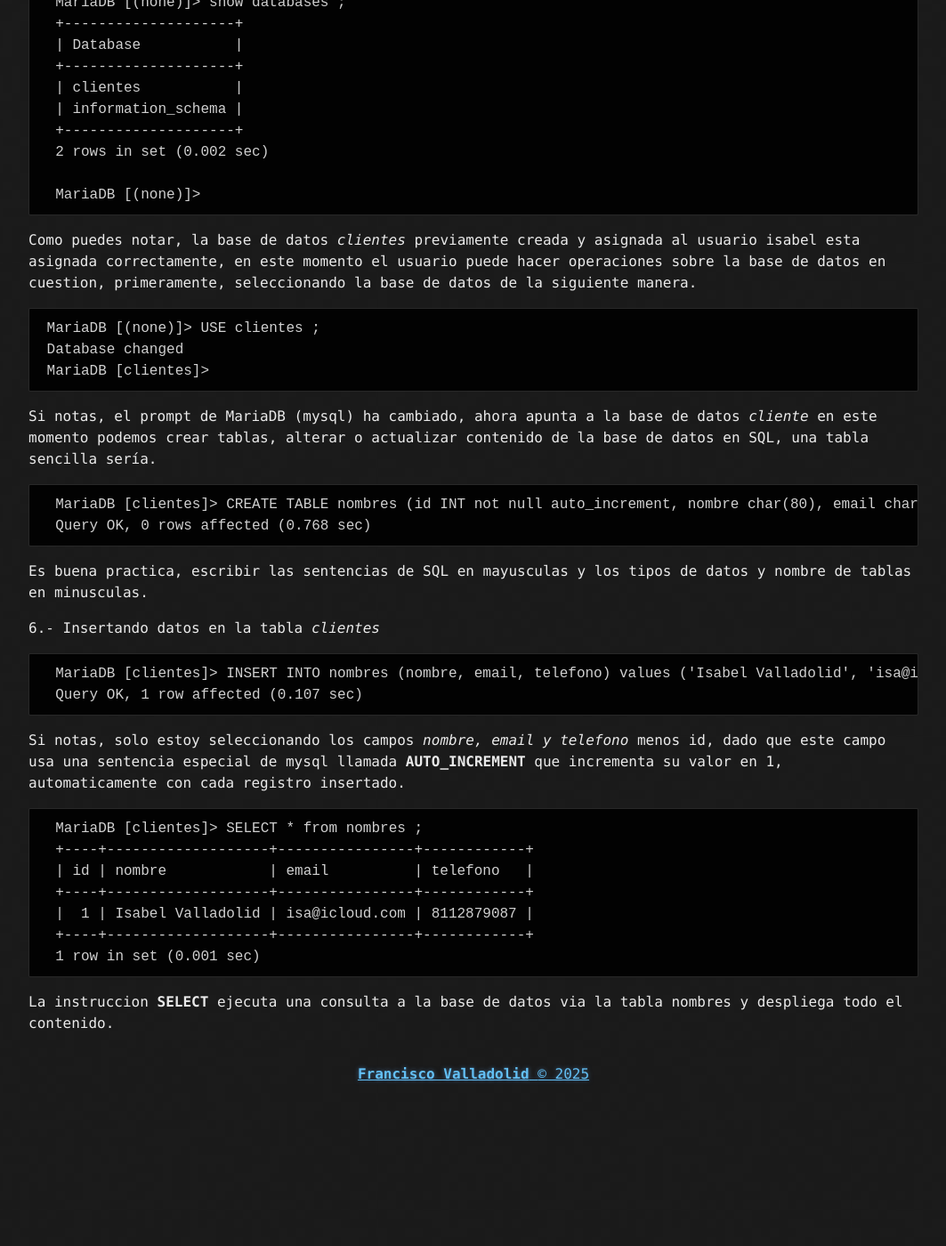
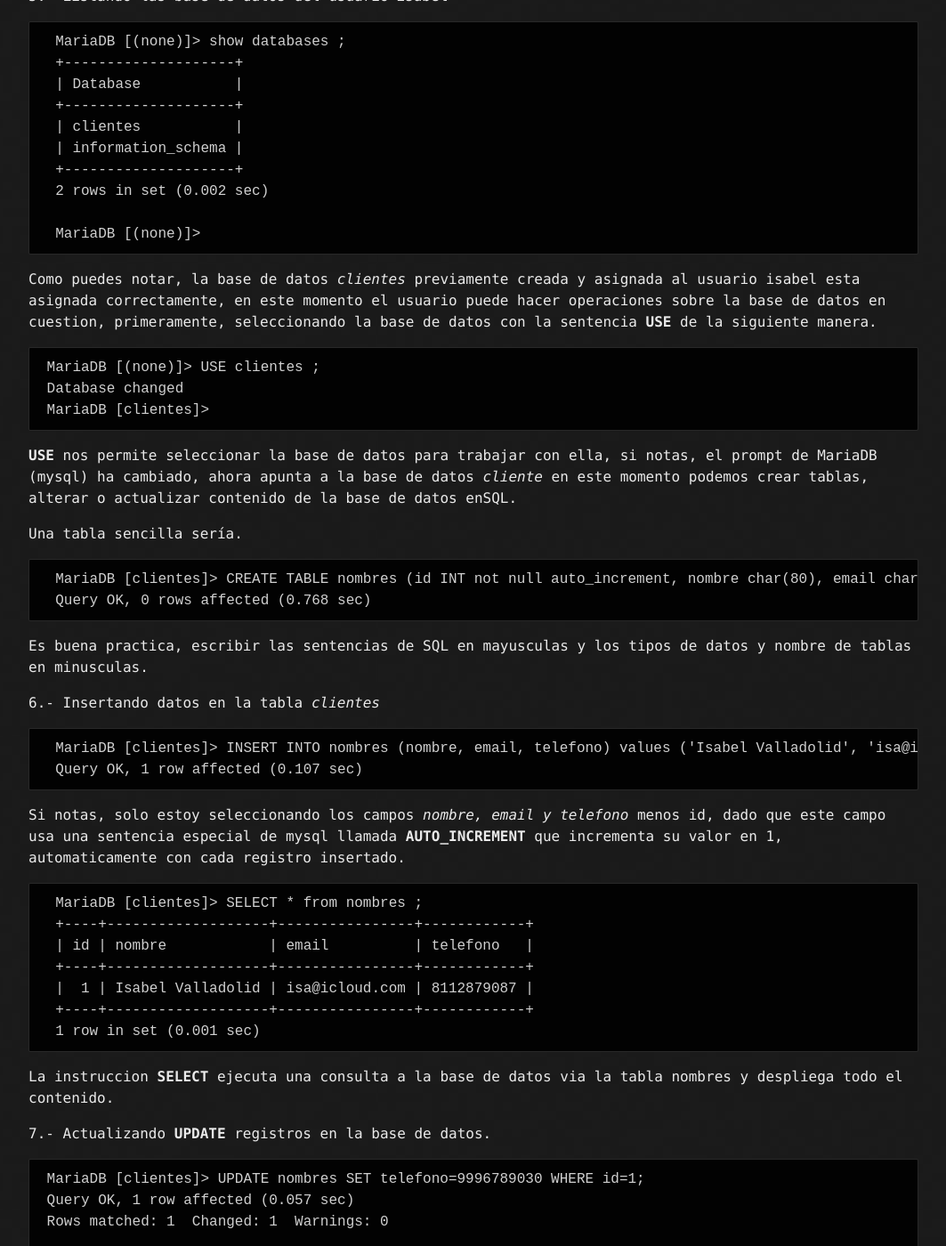
Before and after one commit to ficovh/myblog-jekyll, a Jekyll site: the page built from _posts/2025-03-2-Using-MySQL.md, in a window 1280 px wide and 1400 px high, scrolled down 1833 px. Shown: the whole window at 89% size, without its empty margins (108-1171 px from the left). Built offline with Jekyll 4.4.1, drawn with Linux system fonts in a browser that asks for light colours; before the commit the page ends 3065 px from its top, so only the background shows below that; some of the changed text lies outside the part shown.

Commit message:
mariadb post minor update

````diff
--- a/_posts/2025-03-2-Using-MySQL.md
+++ b/_posts/2025-03-2-Using-MySQL.md
@@ -3,8 +3,9 @@ title: Usando MySQL
 published: true
 ---
 
-### En este tutorial, asumimos MySQL está instalado, corriendo y que la cuenta del root
-### está funcionando.
+### En este tutorial asumimos que el servidor de MySQL está instalado, corriendo y que la cuenta del root ha sido configurada y se conoce el password.
+
+El usuario root (administrador) debe usarse exclusivamente para tareas de administracion, para aprender SQL es necesario configurar un usuario y darle privilegios sobre una base dedatos determinada.
 
 ### Iniciando mysql (client)
 
@@ -88,16 +89,16 @@ mi caso (Linux) ya tengo la ruta agregada.
  ```
  Como puedes notar, la base de datos *clientes* previamente creada y asignada al usuario isabel
  esta asignada correctamente, en este momento el usuario puede hacer operaciones sobre la base de datos
- en cuestion, primeramente, seleccionando la base de datos de la siguiente manera.
+ en cuestion, primeramente, seleccionando la base de datos con la sentencia **USE** de la siguiente manera.
 
  ```
  MariaDB [(none)]> USE clientes ;
  Database changed
  MariaDB [clientes]>
  ```
- Si notas, el prompt de MariaDB (mysql) ha cambiado, ahora apunta a la base de datos *cliente*
- en este momento podemos crear tablas, alterar o actualizar contenido de la base de datos
- en SQL, una tabla sencilla sería.
+**USE** nos permite seleccionar la base de datos para trabajar con ella, si notas, el prompt de MariaDB (mysql) ha cambiado, ahora apunta a la base de datos *cliente* en este momento podemos crear tablas, alterar o actualizar contenido de la base de datos enSQL.
+
+Una tabla sencilla sería.
 
 ```
   MariaDB [clientes]> CREATE TABLE nombres (id INT not null auto_increment, nombre char(80), email char(80), telefono char(10), PRIMARY KEY (id));
@@ -125,3 +126,21 @@ mi caso (Linux) ya tengo la ruta agregada.
 ```
 
  La  instruccion **SELECT** ejecuta una consulta a la base de datos via la tabla nombres y despliega todo el contenido.
+
+7.- Actualizando **UPDATE** registros en la base de datos.
+
+ ```
+ MariaDB [clientes]> UPDATE nombres SET telefono=9996789030 WHERE id=1;
+ Query OK, 1 row affected (0.057 sec)
+ Rows matched: 1  Changed: 1  Warnings: 0
+
+ MariaDB [clientes]>
+
+```
+
+La consulta (query) hace lo siguiente:
+Actualiza el registro con id=1 y sustituye el campo telefono por un numero nuevo.
+El resultado fue, Query OK y 1 renglon afectado, 0 warnings (alertas)
+
+
+Continua....
````
